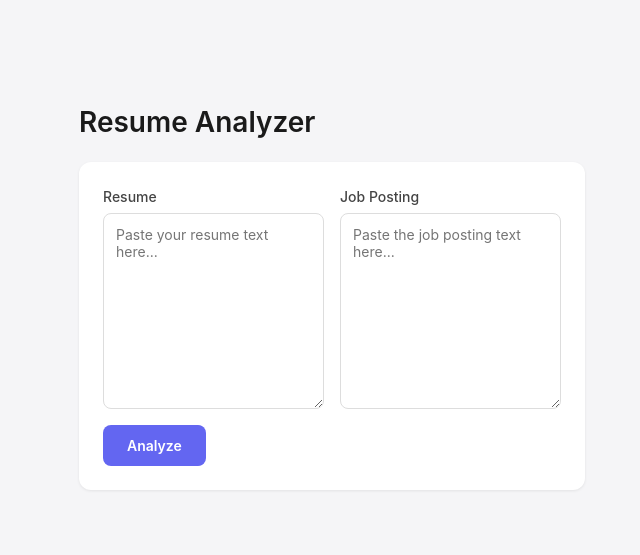
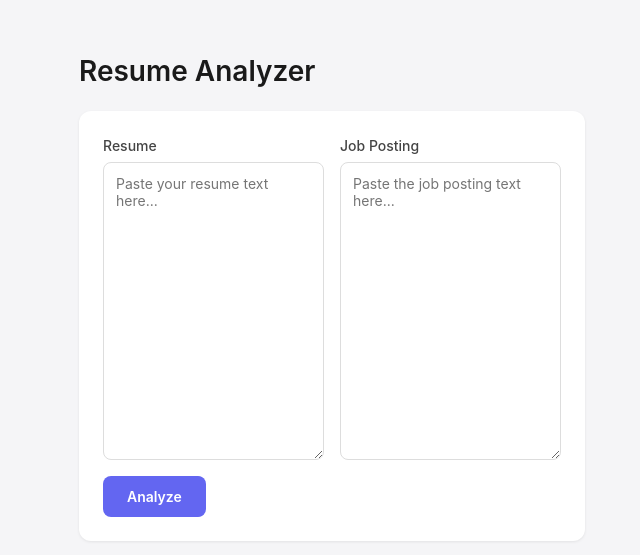
Before and after one commit to ated194-eng/resume-analyzer-frontend, a React (Vite) app: page / in a window 1280 px wide. Shown: the part 111-666 px from the top of the page, without its empty margins (308-948 px from the left). Built offline with nearby package versions, Linux system fonts and the light colour scheme.

Commit message:
Make container larger

```diff
--- a/src/App.css
+++ b/src/App.css
@@ -13,7 +13,7 @@ body {
 
 .app {
   width: 100%;
-  max-width: 2200px;
+  max-width: 800px;
   padding: 40px 20px;
 }
 
--- a/src/App.jsx
+++ b/src/App.jsx
@@ -41,7 +41,7 @@ function App() {
             <textarea
               value={resume}
               onChange={(e) => setResume(e.target.value)}
-              rows={10}
+              rows={16}
               placeholder="Paste your resume text here..."
             />
           </label>
@@ -51,7 +51,7 @@ function App() {
             <textarea
               value={jobPosting}
               onChange={(e) => setJobPosting(e.target.value)}
-              rows={10}
+              rows={16}
               placeholder="Paste the job posting text here..."
             />
           </label>
```
